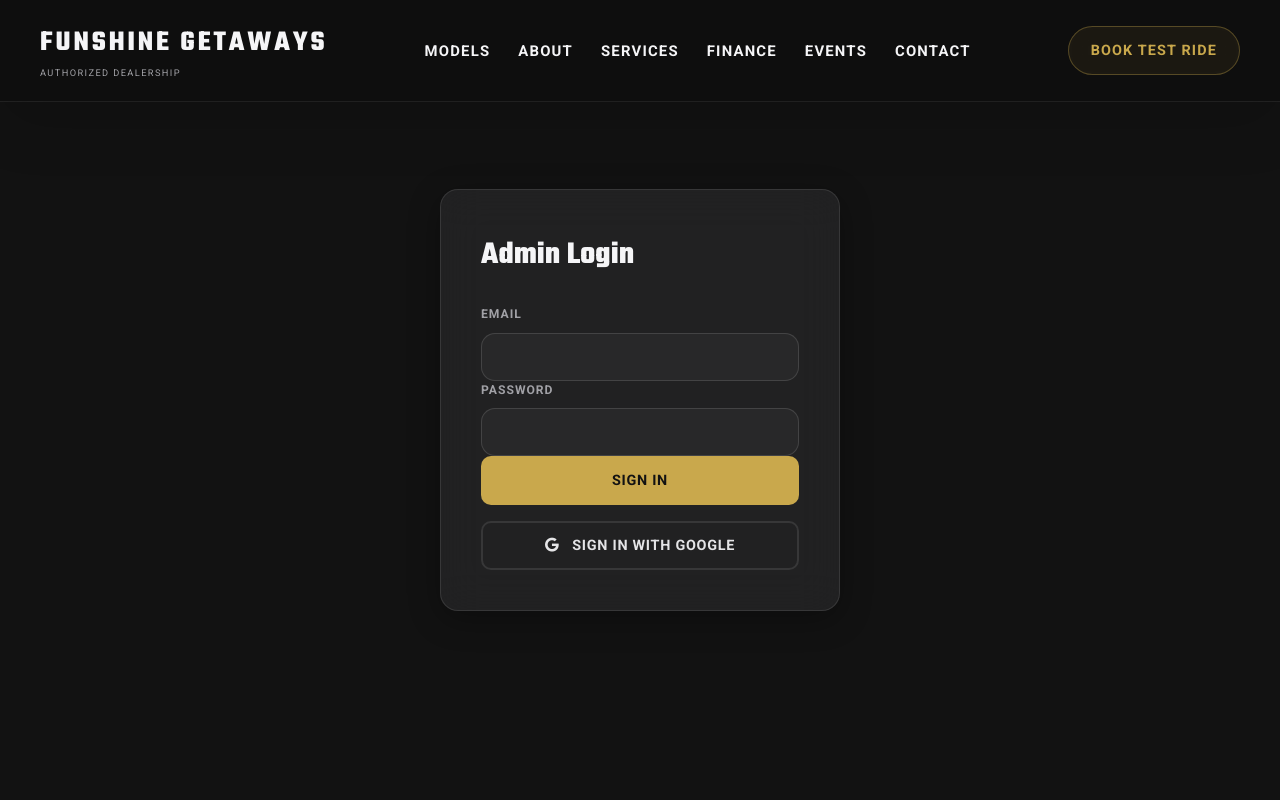
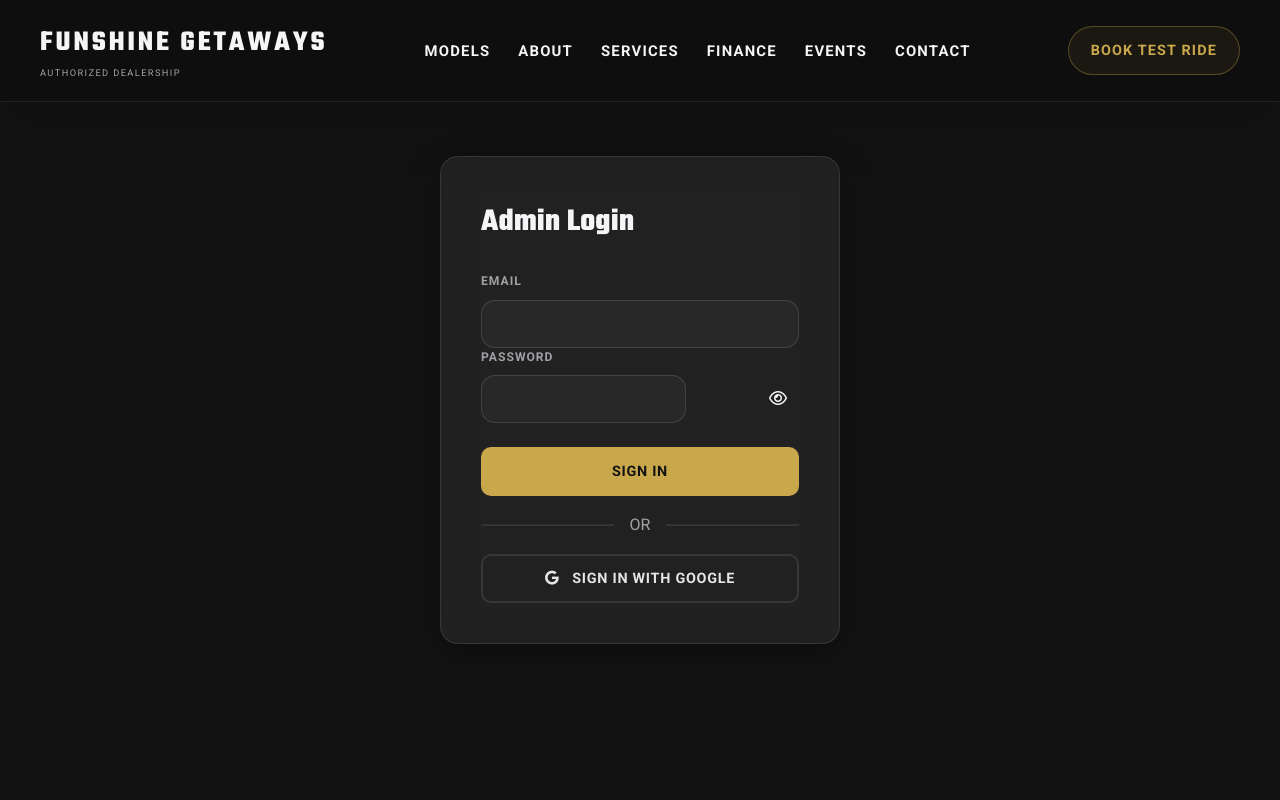
Before and after one commit to miftahu1/REshowroom, a Next.js app: page /login in a window 1280 px wide. Shown: the top 800 px of the page. Built offline with nearby package versions, Linux system fonts and the light colour scheme; no server answers.

Commit message:
login client offline er fix id3

```diff
--- a/src/app/login/page.tsx
+++ b/src/app/login/page.tsx
@@ -3,7 +3,7 @@
 import { useState, useEffect } from 'react';
 import { getAuth, signInWithEmailAndPassword, GoogleAuthProvider, signInWithPopup, signOut } from 'firebase/auth';
 import { initializeApp, getApps, getApp } from 'firebase/app';
-import { getFirestore, doc, getDoc, setDoc, serverTimestamp } from 'firebase/firestore';
+import { getFirestore, doc, getDoc, setDoc, serverTimestamp, enableIndexedDbPersistence } from 'firebase/firestore';
 import Cookies from 'js-cookie';
 import { useRouter } from 'next/navigation';
 import '../globals.css';
@@ -21,9 +21,21 @@ const app = !getApps().length ? initializeApp(firebaseConfig) : getApp();
 const db = getFirestore(app);
 const auth = getAuth(app);
 
+// Enable offline persistence
+try {
+  enableIndexedDbPersistence(db);
+} catch (error) {
+  if (error.code === 'failed-precondition') {
+    console.warn('Firestore persistence failed: Multiple tabs open?');
+  } else if (error.code === 'unimplemented') {
+    console.warn('Firestore persistence not available in this browser.');
+  }
+}
+
 const LoginPage = () => {
   const [email, setEmail] = useState('');
   const [password, setPassword] = useState('');
+  const [showPassword, setShowPassword] = useState(false);
   const [error, setError] = useState('');
   const [loading, setLoading] = useState(false);
   const router = useRouter();
@@ -34,25 +46,13 @@ const LoginPage = () => {
     }
   }, [router]);
 
-  const verifyAdminAndLogin = async (user: any) => {
+  const verifyAdminAndLogin = async (user) => {
+    setLoading(true);
     try {
       const userDocRef = doc(db, 'users', user.uid);
       const userDoc = await getDoc(userDocRef);
 
-        if (!userDoc.exists()) {
-            // New user: create their document and then sign them out with a message.
-            await setDoc(userDocRef, {
-                email: user.email,
-                displayName: user.displayName || user.email,
-                createdAt: serverTimestamp(),
-                isAdmin: false
-            });
-
-            await signOut(auth);
-            setError('Your account has been created and is pending approval from an administrator.');
-
-        } else {
-            // Existing user: check if they are an admin.
+      if (userDoc.exists()) {
         if (userDoc.data().isAdmin) {
           Cookies.set('admin-session', 'true', { expires: 1 });
           router.push('/admin');
@@ -60,9 +60,18 @@ const LoginPage = () => {
           await signOut(auth);
           setError('Access Denied: You do not have administrator permissions.');
         }
+      } else {
+        await setDoc(userDocRef, {
+          email: user.email,
+          displayName: user.displayName || user.email,
+          createdAt: serverTimestamp(),
+          isAdmin: false
+        });
+        await signOut(auth);
+        setError('Your account has been created and is pending approval from an administrator.');
       }
-    } catch (err: any) {
-        setError(err.message || 'An error occurred during verification.');
+    } catch (err) {
+      setError(`An error occurred: ${err.message}`);
       if (auth.currentUser) {
         await signOut(auth);
       }
@@ -71,31 +80,25 @@ const LoginPage = () => {
     }
   };
 
-  const handleLogin = (e: React.FormEvent) => {
+  const handleLogin = (e) => {
     e.preventDefault();
     setError('');
-    setLoading(true);
     signInWithEmailAndPassword(auth, email, password)
-      .then((userCredential) => {
-        verifyAdminAndLogin(userCredential.user);
-      })
+      .then((userCredential) => verifyAdminAndLogin(userCredential.user))
       .catch((error) => {
+        setLoading(false);
         setError(error.message);
-        setLoading(false);
       });
   };
 
   const handleGoogleSignIn = () => {
     setError('');
-    setLoading(true);
     const provider = new GoogleAuthProvider();
     signInWithPopup(auth, provider)
-      .then((result) => {
-        verifyAdminAndLogin(result.user);
-      })
+      .then((result) => verifyAdminAndLogin(result.user))
       .catch((error) => {
+        setLoading(false);
         setError(error.message);
-        setLoading(false);
       });
   };
 
@@ -118,19 +121,31 @@ const LoginPage = () => {
           </div>
           <div className="form-group">
             <label htmlFor="password">Password</label>
+            <div style={{ position: 'relative' }}>
               <input
-              type="password"
+                type={showPassword ? 'text' : 'password'}
                 id="password"
                 value={password}
                 onChange={(e) => setPassword(e.target.value)}
                 disabled={loading}
                 required
               />
+              <span
+                onClick={() => setShowPassword(!showPassword)}
+                style={{ position: 'absolute', right: '12px', top: '50%', transform: 'translateY(-50%)', cursor: 'pointer' }}>
+                <i className={`fa-regular ${showPassword ? 'fa-eye-slash' : 'fa-eye'}`}></i>
+              </span>
             </div>
-          <button type="submit" className="btn-primary" style={{ width: '100%', marginBottom: '16px' }} disabled={loading}>
+          </div>
+          <button type="submit" className="btn-primary" style={{ width: '100%', marginTop: '24px' }} disabled={loading}>
             {loading ? 'Signing In...' : 'Sign In'}
           </button>
         </form>
+        <div style={{ display: 'flex', alignItems: 'center', gap: '1rem', margin: '16px 0' }}>
+            <hr style={{flex: 1, borderColor: 'rgba(255,255,255,0.1)'}} />
+            <span style={{color: 'var(--text-muted)'}}>OR</span>
+            <hr style={{flex: 1, borderColor: 'rgba(255,255,255,0.1)'}} />
+        </div>
         <button onClick={handleGoogleSignIn} className="btn-outline google-login" style={{width: '100%'}} disabled={loading}>
             <i className="fa-brands fa-google"></i> &nbsp; Sign in with Google
         </button>
```
Lines whose indentation alone changed are shown as unchanged.
